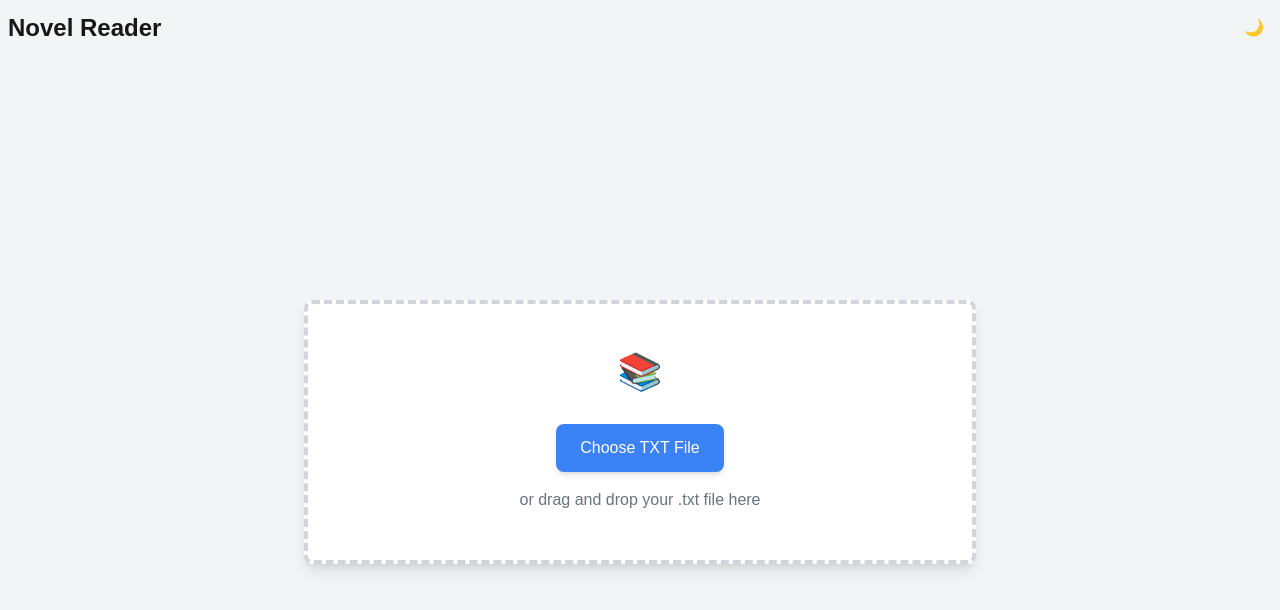
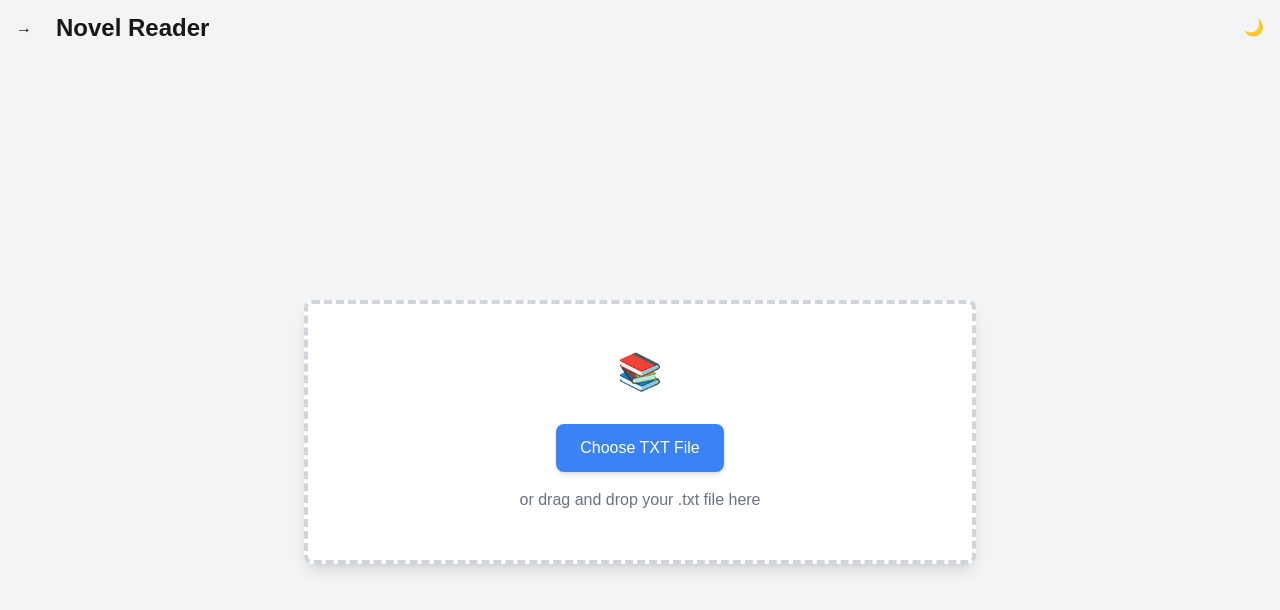
Before and after one commit to yunwei37/novel-reader, a Next.js app: page / in a window 1280 px wide. Shown: the top 610 px of the page. Built offline with nearby package versions, Linux system fonts and the light colour scheme.

Commit message:
update header

```diff
--- a/app/components/Header.tsx
+++ b/app/components/Header.tsx
@@ -11,27 +11,25 @@ interface HeaderProps {
   isDarkMode: boolean;
   onDarkModeToggle: () => void;
   onMenuClick: () => void;
-  isMobile: boolean;
+  isSidebarOpen: boolean;
 }
 
 export const Header: React.FC<HeaderProps> = ({
   isDarkMode,
   onDarkModeToggle,
   onMenuClick,
-  isMobile,
+  isSidebarOpen,
 }) => {
   return (
     <header className="flex justify-between items-center">
       <div className="flex items-center gap-4">
-        {isMobile && (
-          <button
-            onClick={onMenuClick}
-            className="p-2 rounded-lg hover:bg-gray-200 dark:hover:bg-gray-700 transition-colors"
-            aria-label="Toggle menu"
-          >
-            ☰
-          </button>
-        )}
+        <button
+          onClick={onMenuClick}
+          className="p-2 rounded-lg hover:bg-gray-200 dark:hover:bg-gray-700 transition-colors"
+          aria-label="Toggle sidebar"
+        >
+          {isSidebarOpen ? '←' : '→'}
+        </button>
         <h1 className="text-2xl font-bold">Novel Reader</h1>
       </div>
 
--- a/app/components/Reader.tsx
+++ b/app/components/Reader.tsx
@@ -16,8 +16,6 @@ interface ReaderProps {
   isDarkMode: boolean;
   defaultFontSize?: number;
   defaultIsPaged?: boolean;
-  sidebarWidth: number;
-  isMobile: boolean;
 }
 
 export const Reader: React.FC<ReaderProps> = ({
@@ -27,8 +25,6 @@ export const Reader: React.FC<ReaderProps> = ({
   isDarkMode,
   defaultFontSize = 16,
   defaultIsPaged = false,
-  sidebarWidth,
-  isMobile,
 }) => {
   const [fontSize, setFontSize] = useState(defaultFontSize);
   const [isPaged, setIsPaged] = useState(defaultIsPaged);
--- a/app/page.tsx
+++ b/app/page.tsx
@@ -60,17 +60,17 @@ export default function Home() {
   return (
     <div className="h-screen w-screen overflow-hidden bg-gray-100 dark:bg-gray-900">
       <div className="h-full flex flex-col p-2">
-        {/* Header - fixed height */}
+        {/* Header */}
         <div className="h-14 bg-inherit">
           <Header
             isDarkMode={config.isDarkMode}
             onDarkModeToggle={() => setConfig(prev => ({ ...prev, isDarkMode: !prev.isDarkMode }))}
             onMenuClick={() => setIsSidebarOpen(!isSidebarOpen)}
-            isMobile={isMobile}
+            isSidebarOpen={isSidebarOpen}
           />
         </div>
 
-        {/* Main content area - takes remaining height */}
+        {/* Main content area */}
         <div className="flex-1 min-h-0 mt-2">
           {!content ? (
             <div className="h-full flex items-center justify-center">
@@ -97,7 +97,7 @@ export default function Home() {
             </div>
           ) : (
             <div className="h-full flex relative">
-              {/* Sidebar */}
+              {/* Sidebar - always in overlay mode */}
               <div className={`
                 fixed inset-y-0 left-2 w-64 transform transition-transform duration-300 ease-in-out z-40
                 ${isSidebarOpen ? 'translate-x-0' : '-translate-x-full'}
```
